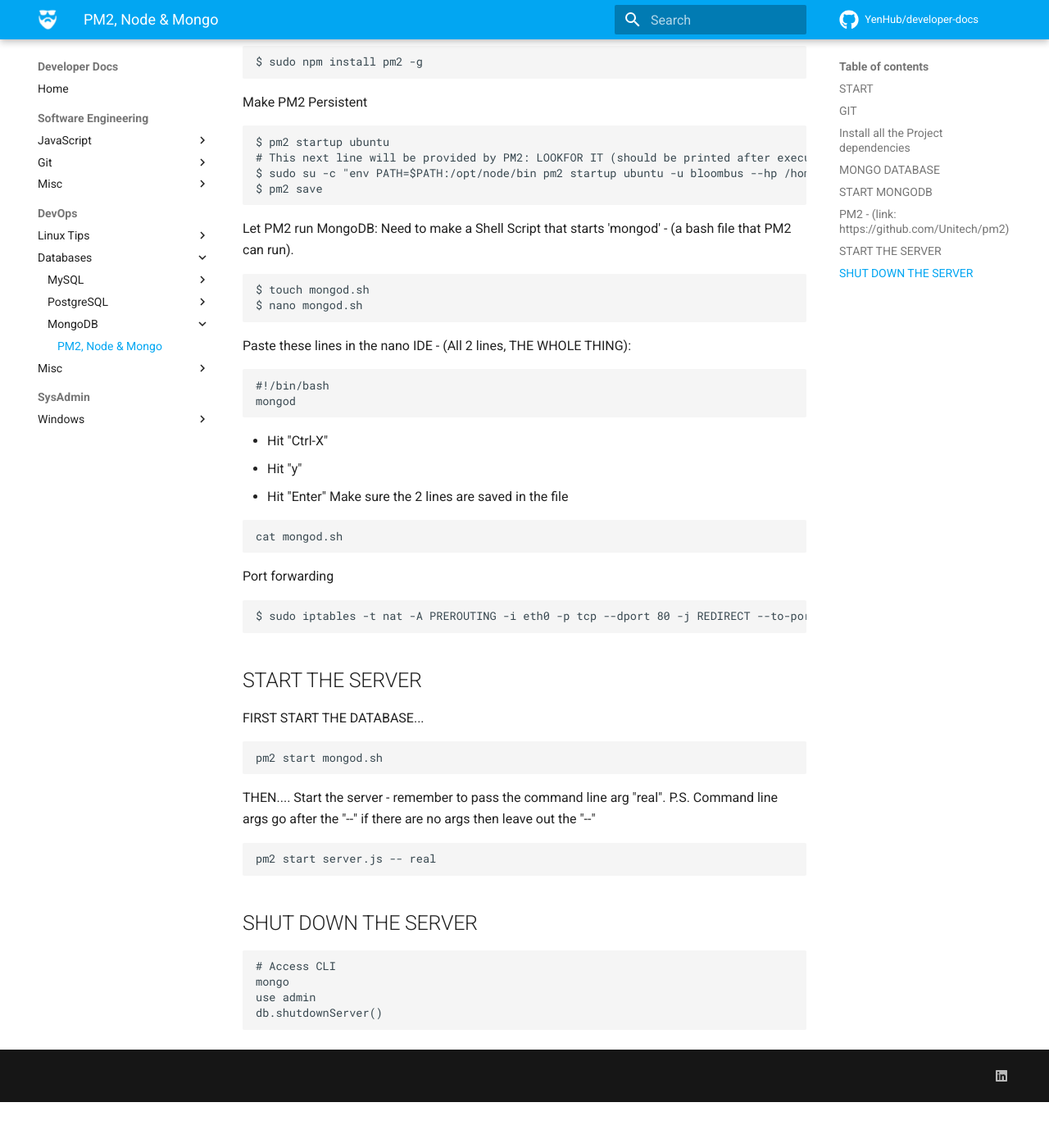
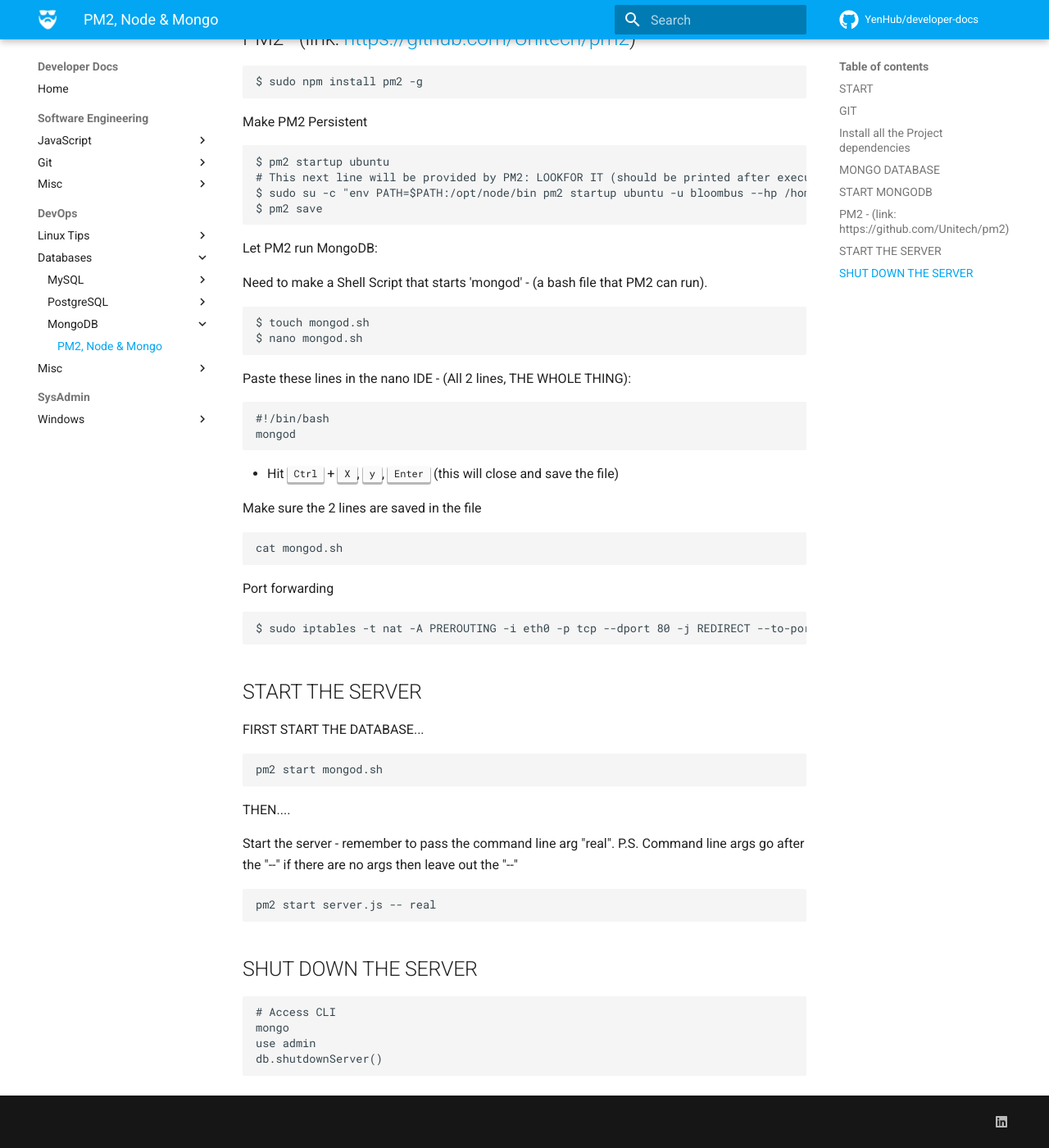
Before and after one commit to YenHub/developer-docs, an MkDocs documentation site: the page built from docs/devops/databases/node-mongo.md, in a window 1280 px wide and 1400 px high, scrolled down 2083 px. Shown: the whole window at 82% size. Built offline with MkDocs 1.6.1 and Material for MkDocs 9.7.7, drawn with Linux system fonts in a browser that asks for light colours; comment, search, counter and statistics services are not loaded; before the commit the page ends 3427 px from its top, so only the background shows below that; some of the changed text lies outside the part shown.

Commit message:
🔨 Tidy up guide

````diff
--- a/docs/devops/databases/node-mongo.md
+++ b/docs/devops/databases/node-mongo.md
@@ -21,8 +29,11 @@
 $ npm -v
 # Should be 3.10.8 or higher.
 ```
+
 ## GIT
+
 New git environment:
+
 ```bash
 $ git init
 $ git remote add origin https://github.com/riodw/BloomBus-Server.git
@@ -30,7 +41,9 @@
 # see if all the files from GitHub have been downloaded
 $ ls
 ```
+
 ## Install all the Project dependencies
+
 ```bash
 $ npm install
 $ ls
@@ -38,79 +51,113 @@
 $ npm ls | grep express
 # Make sure Express is installed
 ```
+
 ## MONGO DATABASE
+
 Give the Bash Script file "mongod" execution permissions.
+
 ```bash
 $ chmod a+x mongod
 ```
+
 Install mongodb (not with npm because npm is weird about mongodb).
+
 ```bash
 $ sudo apt-get install -y mongodb
 ```
+
 Check to see if proccess "mongodb" is running - (press "q" to quit).
+
 ```bash
 $ top
 ```
+
 If it is, KILL it with the following command:
+
 ```bash
 $ sudo killall mongod
 # OR
 sudo pkill mongod
 ```
+
 Make sure proccess "mongodb" is NO LONGER running - (press "q" to quit).
+
 ```bash
 $ top
 ```
+
 Create required folder for MongoDB - (where the database is stored).
+
 ```bash
 $ sudo mkdir -p /data/db/
 ```
+
 ## START MONGODB
+
 ```bash
 $ sudo mongod
 # WAIT FOR MONGODB TO PRINT 'waiting for connections on port 27017'
 ```
-NOW STOP MONGODB - "Ctrl-C"
+
+NOW STOP MONGODB: <kbd>Ctrl</kbd> + <kbd>C</kbd>
+
 ## PM2 - (link: [https://github.com/Unitech/pm2](https://github.com/Unitech/pm2))
+
 ```bash
 $ sudo npm install pm2 -g
 ```
+
 Make PM2 Persistent
+
 ```bash
 $ pm2 startup ubuntu
 # This next line will be provided by PM2: LOOKFOR IT (should be printed after executing the previous command)
 $ sudo su -c "env PATH=$PATH:/opt/node/bin pm2 startup ubuntu -u bloombus --hp /home/bloombus"
 $ pm2 save
 ```
+
 Let PM2 run MongoDB:
+
 Need to make a Shell Script that starts 'mongod' - (a bash file that PM2 can run).
+
 ```bash
 $ touch mongod.sh
 $ nano mongod.sh
 ```
+
 Paste these lines in the nano IDE - (All 2 lines, THE WHOLE THING):
+
 ```bash
 #!/bin/bash
 mongod
 ```
-* Hit "Ctrl-X"
-* Hit "y"
-* Hit "Enter"
+
+* Hit <kbd>Ctrl</kbd> + <kbd>X</kbd>, <kbd>y</kbd>, <kbd>Enter</kbd> (this will close and save the file)
+
 Make sure the 2 lines are saved in the file
+
 ```bash
 cat mongod.sh
 ```
+
 Port forwarding
+
 ```bash
 $ sudo iptables -t nat -A PREROUTING -i eth0 -p tcp --dport 80 -j REDIRECT --to-port 3000
 ```
+
 ## START THE SERVER
+
 FIRST START THE DATABASE...
+
 ```bash
 pm2 start mongod.sh
 ```
+
 THEN....
+
 Start the server - remember to pass the command line arg "real". P.S. Command line args go after the "--" if there are no args then leave out the "--"
+
 ```bash
 pm2 start server.js -- real
 ```
````
Also changed, not shown: other parts of docs/devops/databases/node-mongo.md (+9 -1 lines).
